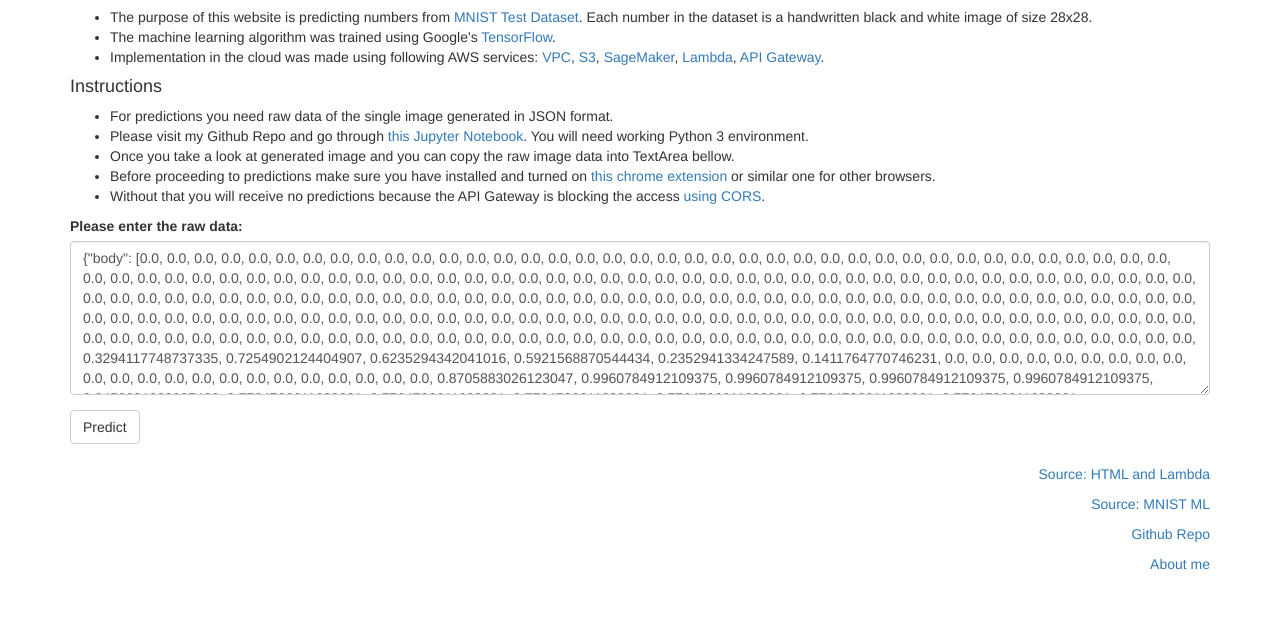
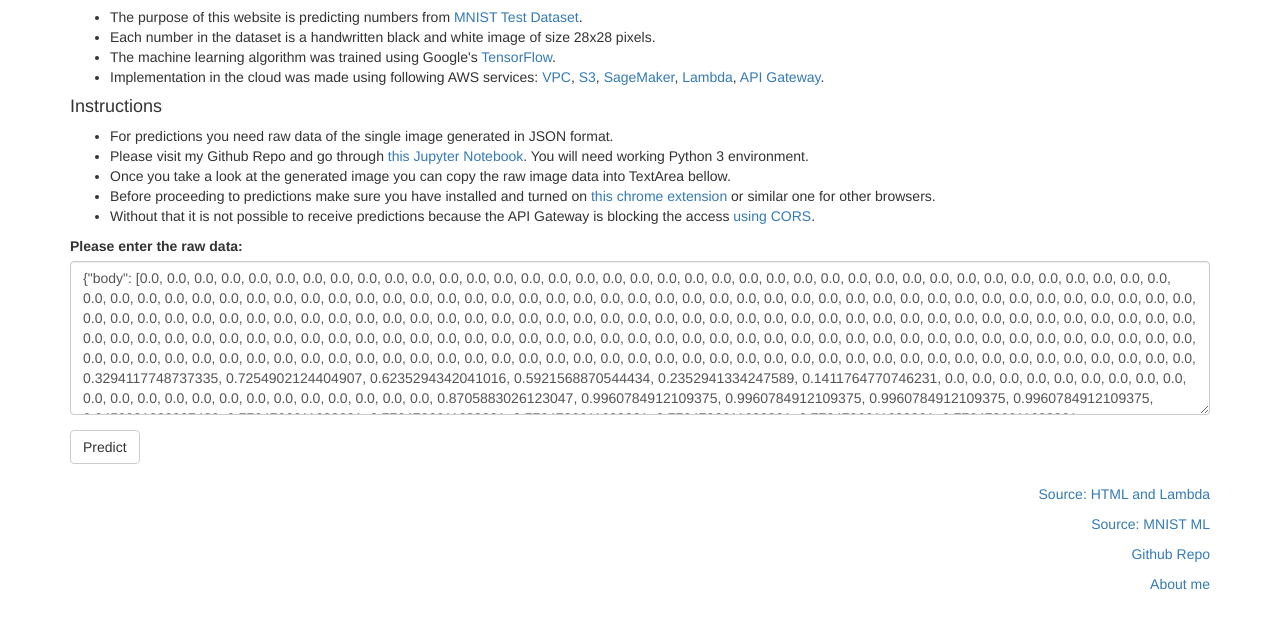
Before and after one commit to lukas-varga/MNIST-Number-Recognition, a plain HTML site: page index.html in a window 1280 px wide. Shown: the part 63-692 px from the top of the page. Drawn offline with nearby package versions, Linux system fonts and the light colour scheme.

Commit message:
Add files via upload

```diff
--- a/index.html
+++ b/index.html
@@ -36,8 +36,8 @@
             <h1>MNIST Number Recognition</h1>
             <div style="float: center; width: 100%;">
             <ul>
-				<li>The purpose of this website is predicting numbers from <a href="https://en.wikipedia.org/wiki/MNIST_database">MNIST Test Dataset</a>.
-					Each number in the dataset is a handwritten black and white image of size 28x28. </li>
+				<li>The purpose of this website is predicting numbers from <a href="https://en.wikipedia.org/wiki/MNIST_database">MNIST Test Dataset</a>.</li>
+				<li>Each number in the dataset is a handwritten black and white image of size 28x28 pixels. </li>
 				<li>The machine learning algorithm was trained using Google's <a href="https://www.tensorflow.org/">TensorFlow</a>.</li>
 				<li>Implementation in the cloud was made using following AWS services: <a href="https://aws.amazon.com/vpc/">VPC</a>, <a href="">S3</a>, <a href="https://aws.amazon.com/sagemaker/">SageMaker</a>, <a href="https://aws.amazon.com/lambda/">Lambda</a>, <a href="https://aws.amazon.com/api-gateway/">API Gateway</a>.</li>
 			</ul>
@@ -45,9 +45,9 @@
 			<ul>
 				<li>For predictions you need raw data of the single image generated in JSON format.
 				<li>Please visit my Github Repo and go through <a href="https://github.com/lukas-varga/MNIST-Number-Recognition/blob/main/MNISTNumberRecognition.ipynb">this Jupyter Notebook</a>. You will need working Python 3 environment.</li>
-				<li>Once you take a look at generated image and you can copy the raw image data into TextArea bellow.</li>
+				<li>Once you take a look at the generated image you can copy the raw image data into TextArea bellow.</li>
 				<li>Before proceeding to predictions make sure you have installed and turned on <a href="https://chrome.google.com/webstore/detail/moesif-origin-cors-change/digfbfaphojjndkpccljibejjbppifbc?utm_source=chrome-ntp-icon">this chrome extension</a> or similar one for other browsers.</li>
-				<li>Without that you will receive no predictions because the API Gateway is blocking the access <a href="https://stackoverflow.com/questions/10752055/cross-origin-requests-are-only-supported-for-http-error-when-loading-a-local">using CORS</a>.</li>
+				<li>Without that it is not possible to receive predictions because the API Gateway is blocking the access <a href="https://stackoverflow.com/questions/10752055/cross-origin-requests-are-only-supported-for-http-error-when-loading-a-local">using CORS</a>.</li>
 			</ul>
 			</div>
 
```
